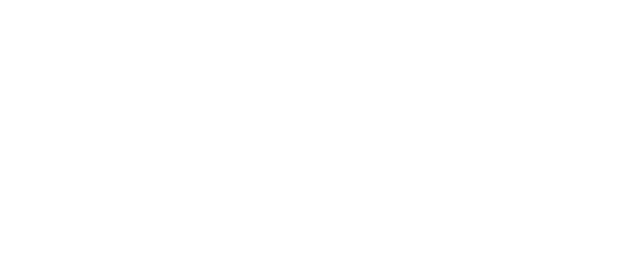
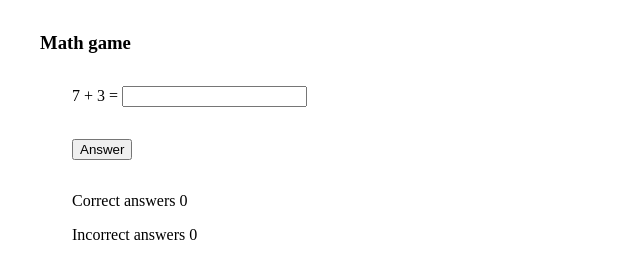
Before and after one commit to idapitkanen/matikkapeli_harjoitus, a plain HTML site: page index.html in a window 1280 px wide. Shown: the whole page, without its empty margins (0-640 px from the left). Drawn offline with Linux system fonts and the light colour scheme.

Commit message:
Matikkapelin käyttöliittymä ja toiminnot tehty

```diff
--- a/css/style.css
+++ b/css/style.css
@@ -0,0 +1,3 @@
+div{
+    margin: 2em;
+}
--- a/index.html
+++ b/index.html
@@ -3,9 +3,28 @@
 <head>
     <meta charset="UTF-8">
     <meta name="viewport" content="width=device-width, initial-scale=1.0">
+    <link href="./css/style.css" rel="stylesheet"/>
     <title>Matikkapeli</title>
 </head>
 <body>
-
+    <div id="container">
+        <h3>Math game</h3>
+        <form>
+            <div>
+                <output id="num1"></output> +
+                <output id="num2"></output> =
+                <input type="number"/>
+            </div>
+            <div>
+                <button type="button" id="calculate">Answer</button>
+            </div>
+            <div>
+                <p>Correct answers <output id="correctCount"></output></p>
+                <p>Incorrect answers <output id="incorrectCount"></output></p>
+            </div>
+        </form>
+        <div>
+    </div>
+    <script src="./js/functions.js"></script>
 </body>
 </html>
--- a/js/functions.js
+++ b/js/functions.js
@@ -0,0 +1,40 @@
+'use strict'
+
+let rand_num1 = 0
+let rand_num2 = 0
+let correctAnswersCount = 0
+let incorrectAnswersCount = 0
+
+const getRandomNumberInRange = (min,max) => {
+    return Math.floor(Math.random() * max) + min;
+}
+
+const randomizeNumbers = () => {
+    rand_num1 = getRandomNumberInRange(1,10)
+    rand_num2 = getRandomNumberInRange(1,10)
+    document.querySelector('#num1').innerHTML = rand_num1
+    document.querySelector('#num2').innerHTML = rand_num2
+}
+
+addEventListener("DOMContentLoaded", () => {
+    randomizeNumbers()
+    document.querySelector('#correctCount').innerHTML = correctAnswersCount
+    document.querySelector('#incorrectCount').innerHTML = incorrectAnswersCount
+})
+
+document.querySelector('button').addEventListener('click', ()=> {
+    const answer = Number(document.querySelector('input').value)
+    const correctAnswer = rand_num1 + rand_num2
+    if (answer === correctAnswer) {
+        alert('Correct!')
+        correctAnswersCount = correctAnswersCount + 1
+        document.querySelector('#correctCount').innerHTML = correctAnswersCount
+    } else {
+        alert('Incorrect!')
+        incorrectAnswersCount = incorrectAnswersCount + 1
+        document.querySelector('#incorrectCount').innerHTML = incorrectAnswersCount
+    }
+
+    randomizeNumbers()
+    document.querySelector('input').value=''
+})
```
